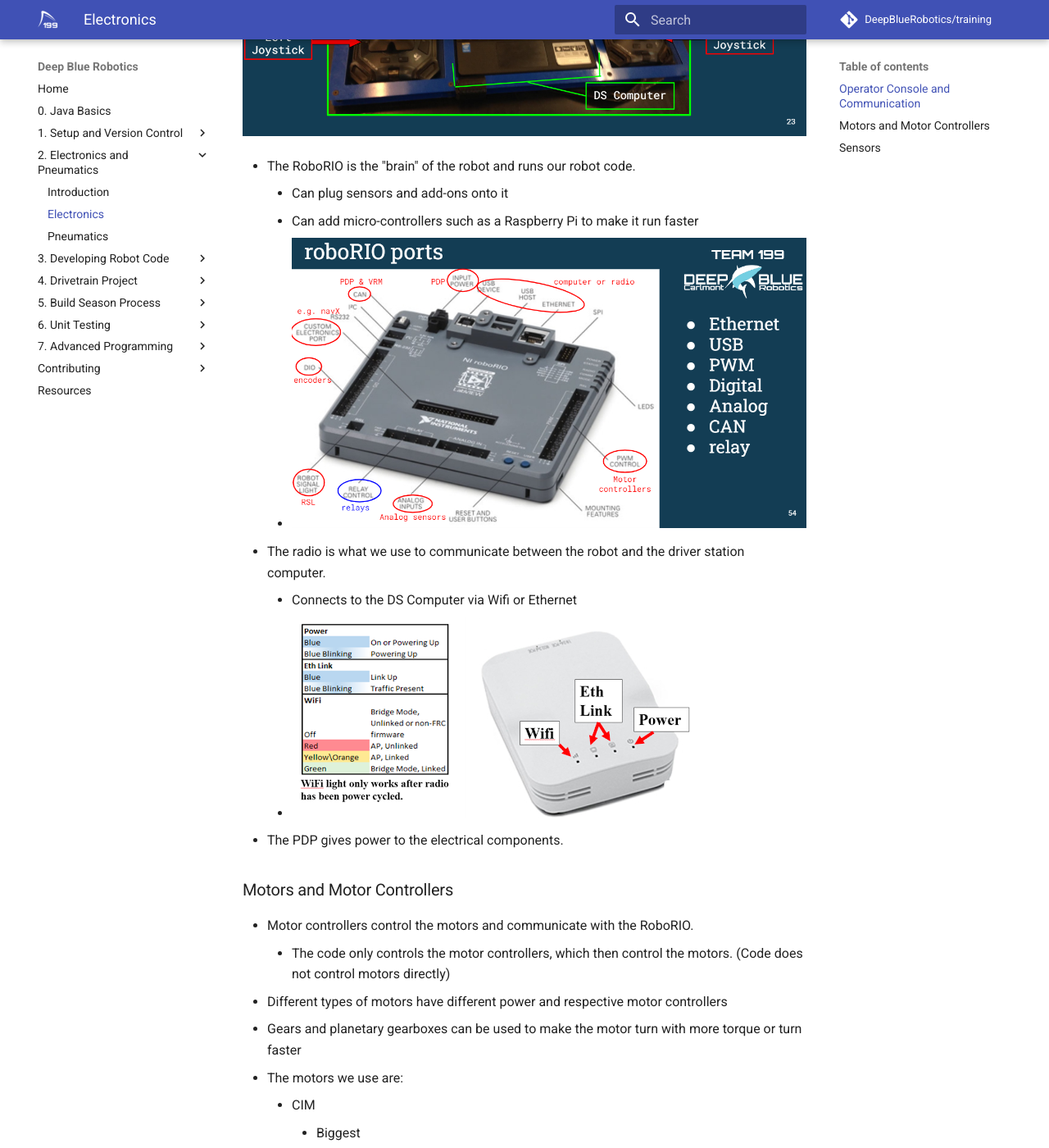
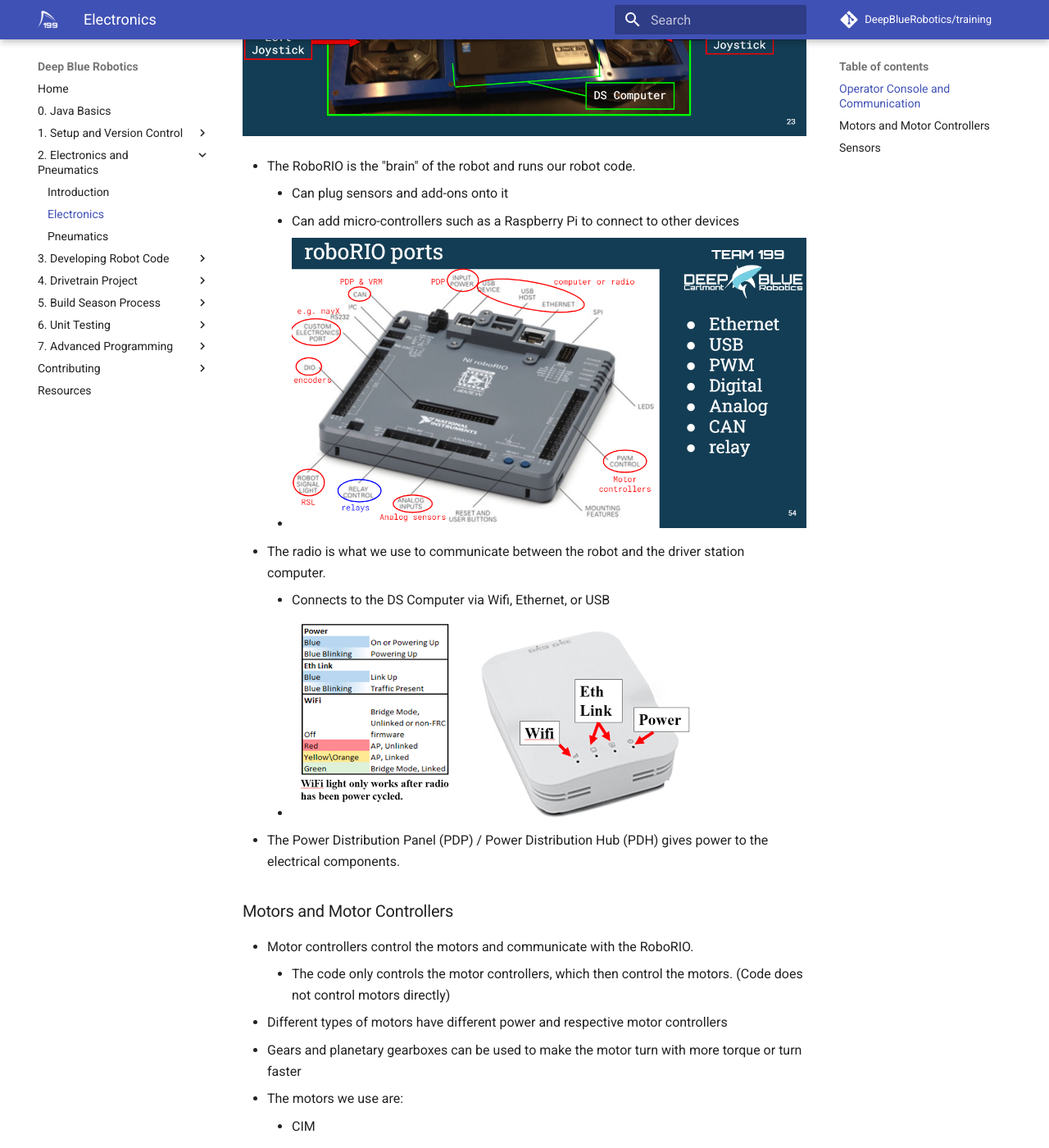
Before and after one commit to DeepBlueRobotics/training, an MkDocs documentation site: the page built from docs/section-2/electronics.md, in a window 1280 px wide and 1400 px high, scrolled down 653 px. Shown: the whole window at 82% size. Built offline with MkDocs 1.6.1 and Material for MkDocs 9.7.7, drawn with Linux system fonts in a browser that asks for light colours; comment, search, counter and statistics services are not loaded; some of the changed text lies outside the part shown.

Commit message:
elex descriptions and grammatical fixes

```diff
--- a/docs/section-2/electronics.md
+++ b/docs/section-2/electronics.md
@@ -10,12 +10,12 @@
 
 - The RoboRIO is the "brain" of the robot and runs our robot code.
     - Can plug sensors and add-ons onto it
-    - Can add micro-controllers such as a Raspberry Pi to make it run faster
+    - Can add micro-controllers such as a Raspberry Pi to connect to other devices
     - ![RoboRIO Ports](roborio_ports.png)
 - The radio is what we use to communicate between the robot and the driver station computer.
-    - Connects to the DS Computer via Wifi or Ethernet
+    - Connects to the DS Computer via Wifi, Ethernet, or USB
     - ![Status Lights for Radio](radio_status_lights.png)
-- The PDP gives power to the electrical components.
+- The Power Distribution Panel (PDP) / Power Distribution Hub (PDH) gives power to the electrical components.
 
 ### Motors and Motor Controllers
 - Motor controllers control the motors and communicate with the RoboRIO.
@@ -26,7 +26,7 @@
     - CIM
         - Biggest
         - Most powerful
-        - Used for drivetrains
+        - Used for drivetrains and other subsystems which require a lot of torque
     - Mini CIMs
         - Medium size
     - BAG
@@ -34,13 +34,13 @@
     - NEO
         - Encoders are built into these
         - Comparable to CIMs
-        - Used for drivetrains
+        - Used for drivetrains and other subsystems which require a lot of torque
     - NEO 550
         - Small
         - Used for subsystems other than drivetrains
 - The typically motor controllers we use are:
     - CANSparkMaxes
-    - Talons
+    - Talon SRXs
 
 ![CANSparkMax](CANSparkMax.png)
 
```
Also changed, not shown: docs/section-3/commands-subsystems.md (+2 -2 lines).
